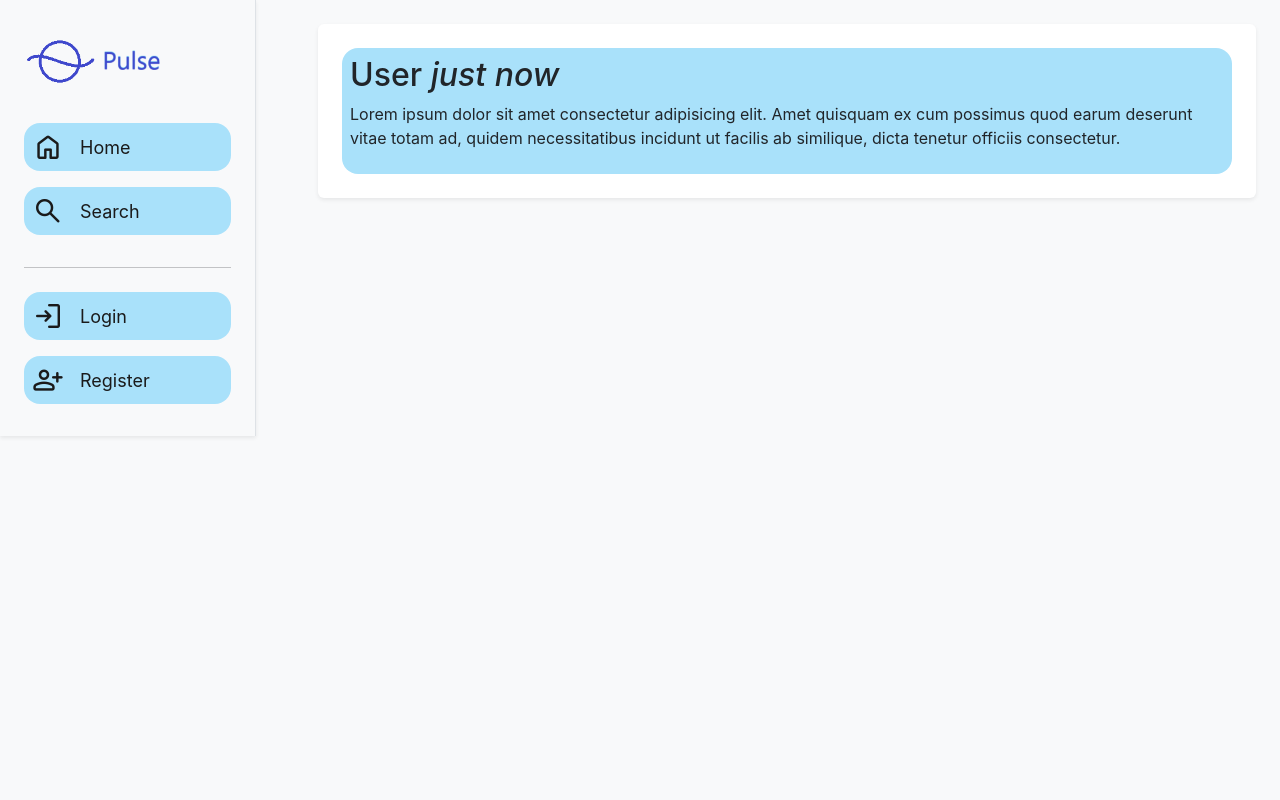
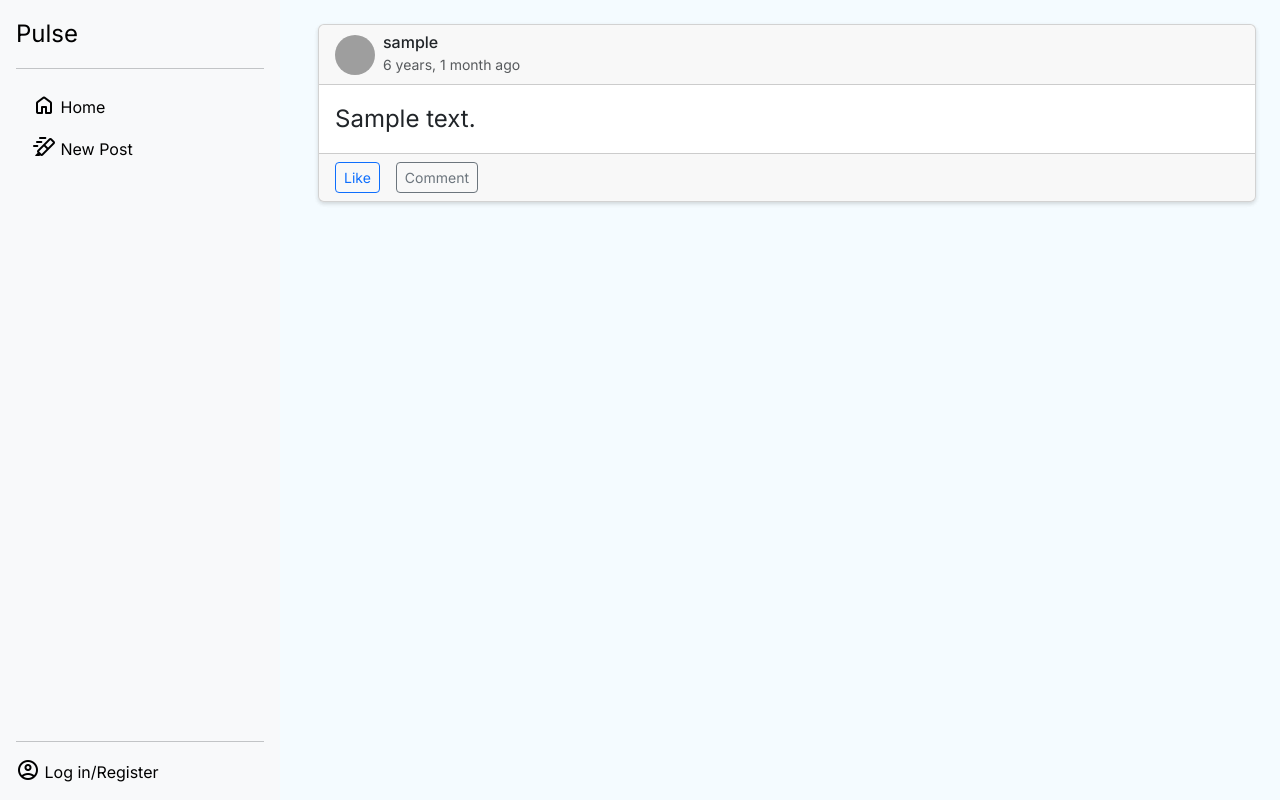
Before and after one commit to ItsDersty/PulseSocialNetwork, a Django app: page / in a window 1280 px wide. Run offline with Django 5.2, Linux system fonts and the light colour scheme; tables that the repository leaves empty hold one stand-in row (values such as "Sample post"); parts of the project's set-up code (start-up, migrations or seed data) failed here and were passed over; grey boxes are pictures that could not be loaded.

Commit message:
Revamped UI (bootstrap style), added posts and profile viewing features,

```diff
--- a/Pulse/settings.py
+++ b/Pulse/settings.py
@@ -34,6 +34,7 @@ ALLOWED_HOSTS = []
 AUTH_USER_MODEL = 'users.PulseUser'
 LOGIN_REDIRECT_URL = '/'
 LOGOUT_REDIRECT_URL = '/'
+LOGIN_URL = '/users/login'
 
 # Application definition
 
--- a/Pulse/static/styles.css
+++ b/Pulse/static/styles.css
@@ -15,7 +15,7 @@
   --big-padding: 16px;
 }
 
-[data-theme="dark"] {
+html[data-bs-theme="dark"] {
   /* Dark Theme */
   --color-primary: #6EC9F5;
   --color-background: #0F1620;
@@ -43,11 +43,15 @@ body {
 }
 
 #SideBar {
-    min-width: 256px;
-    max-width: 256px;
-    position: fixed;
+    position:fixed;
+    height: -webkit-fill-available;
 }
 
+#SideBar .icon {
+    vertical-align: sub;
+}
+
+/* deprecated style, was used in old sidebar
 #SideBar a {
     width: 100%;
     height: 48px;
@@ -56,8 +60,8 @@ body {
     background: var(--color-secondary);
 
     display: flex;
-    align-items: center;   /* вертикально */
-    justify-content: left; /* опционально: горизонтально */
+    align-items: center;
+    justify-content: left;
     padding-left: 8px;
 
     text-decoration: none;
@@ -72,7 +76,7 @@ body {
     margin-right: 8px;
     font-size: 32px;
     user-select: none;
-}
+} */
 
 
 #MainContent {
--- /dev/null
+++ b/Pulse/templates/Pulse/index.html
@@ -0,0 +1,9 @@
+{% extends "templates/base.html" %}
+{% block content %}
+{% load humanize %}
+<div style="gap: 8px; display: flex; flex-direction: column-reverse;">
+    {% for post in posts %}
+        {% include "posts/postElement.html" with post=post %}
+    {% endfor %}
+</div>
+{% endblock %}
--- a/Pulse/templates/pages/index.html
+++ /dev/null
@@ -1,7 +0,0 @@
-{% extends "templates/base.html" %}
-{% block content %}
-<div class="postCard">
-    <h2>User <i>just now</i></h2>
-    <p>Lorem ipsum dolor sit amet consectetur adipisicing elit. Amet quisquam ex cum possimus quod earum deserunt vitae totam ad, quidem necessitatibus incidunt ut facilis ab similique, dicta tenetur officiis consectetur.</p>
-</div>
-{% endblock %}
--- a/Pulse/templates/templates/base.html
+++ b/Pulse/templates/templates/base.html
@@ -4,16 +4,88 @@
     <meta charset="UTF-8">
     <meta name="viewport" content="width=device-width, initial-scale=1.0 ">
     <title>Pulse</title>
+    <!-- Inter Font -->
+    <link href="https://fonts.googleapis.com/css2?family=Inter:wght@300;400;500;600;700&display=swap" rel="stylesheet">
     <!-- Bootstrap CSS -->
     <link href="https://cdn.jsdelivr.net/npm/bootstrap@5.3.2/dist/css/bootstrap.min.css" rel="stylesheet">
     <!-- Google Icons -->
     <link rel="stylesheet" href="https://fonts.googleapis.com/css2?family=Material+Symbols+Rounded:opsz,wght,FILL,GRAD@24,400,1,0" />
     <link rel="stylesheet" href="/static/styles.css">
 </head>
-<body class="bg-light">
+<body class="">
 
     <div class="container-fluid">
         <div class="row min-vh-100">
+
+            <div id="SideBar" class="d-flex flex-column flex-shrink-0 p-3 bg-body-tertiary" style="width: 280px;">
+                <a href="/" class="d-flex align-items-center mb-3 mb-md-0 me-md-auto link-body-emphasis text-decoration-none">
+                    <span class="fs-4">Pulse</span>
+                </a>
+                <hr>
+                <ul class="nav nav-pills flex-column mb-auto">
+                    <li>
+                        <a href="/" class="nav-link link-body-emphasis">
+                            <span class="icon material-symbols-rounded">home</span>
+                            Home
+                        </a>
+                    </li>
+
+                    <li>
+                        <a href="/posts/new" class="nav-link link-body-emphasis">
+                            <span class="icon material-symbols-rounded">ink_highlighter_move</span>
+                            New Post
+                        </a>
+                    </li>
+                </ul>
+
+                <hr>
+
+                {% if user.is_authenticated %}
+                    <div class="dropdown">
+                        <a href="#"
+                        class="d-flex align-items-center link-body-emphasis text-decoration-none dropdown-toggle"
+                        data-bs-toggle="dropdown"
+                        aria-expanded="false">
+
+                            <img src="https://github.com/mdo.png"
+                                alt=""
+                                width="32"
+                                height="32"
+                                class="rounded-circle me-2">
+
+                            <strong>{{ user.username }}</strong>
+                        </a>
+
+                        <ul class="dropdown-menu text-small shadow">
+                            <li>
+                                <a class="dropdown-item" href="#">Support</a>
+                            </li>
+                            <li>
+                                <a class="dropdown-item" href="#">Settings</a>
+                            </li>
+                            <li>
+                                <a class="dropdown-item" href="#">Profile</a>
+                            </li>
+                            <li>
+                                <hr class="dropdown-divider">
+                            </li>
+                            <li>
+                                <a class="dropdown-item" href="/users/logout"  onclick="event.preventDefault(); document.getElementById('logout-form').submit();">Sign out</a>
+
+                                <form id="logout-form" action="{% url 'logout' %}" method="post" class="d-none">
+                                    {% csrf_token %}
+                                </form>
+                            </li>
+                        </ul>
+                    </div>
+                {% else %}
+                    <a href="/users/login" class="nav-link link-body-emphasis">
+                        <span class="icon material-symbols-rounded">account_circle</span>
+                        Log in/Register
+                    </a>
+                {% endif %}
+            </div>
+            <!--old sidebar
             <nav id="SideBar" class="col-md-4 col-lg-3 border-end d-flex flex-column p-4 shadow-sm">
 
                 <img src="/static/logo.png" alt="logo" class="img-fluid mb-4" style="max-width: 150px;">
@@ -55,14 +127,12 @@
                     {% endif %}
                 </div>
             </nav>
+            -->
 
 
-
-            <main id="MainContent" class="col-md-8 col-lg-9 p-4">
-                <div class="card border-0 shadow-sm p-4">
-                    {% block content %}
-                        <h2 class="text-muted">Error 404 - not found</h2>
-                    {% endblock %}
+            <main id="MainContent" class="container p-4 ">
+                <div class="card border-0 shadow-sm p-0 w-100">
+                    {% block content %}{% endblock %}
                 </div>
             </main>
 
@@ -70,8 +140,6 @@
     </div>
 
     <!-- Bootstrap JS (нужен для выпадающих списков и т.д.) -->
-    <script src="https://code.jquery.com/jquery-3.4.1.slim.min.js" integrity="sha384-J6qa4849blE2+poT4WnyKhv5vZF5SrPo0iEjwBvKU7imGFAV0wwj1yYfoRSJoZ+n" crossorigin="anonymous"></script>
-<script src="https://cdn.jsdelivr.net/npm/popper.js@1.16.0/dist/umd/popper.min.js" integrity="sha384-Q6E9RHvbIyZFJoft+2mJbHaEWldlvI9IOYy5n3zV9zzTtmI3UksdQRVvoxMfooAo" crossorigin="anonymous"></script>
-<script src="https://cdn.jsdelivr.net/npm/bootstrap@4.4.1/dist/js/bootstrap.min.js" integrity="sha384-wfSDF2E50Y2D1uUdj0O3uMBJnjuUD4Ih7YwaYd1iqfktj0Uod8GCExl3Og8ifwB6" crossorigin="anonymous"></script>
+    <script src="https://cdn.jsdelivr.net/npm/bootstrap@5.3.2/dist/js/bootstrap.bundle.min.js"></script>
 </body>
 </html>
--- a/Pulse/views.py
+++ b/Pulse/views.py
@@ -2,7 +2,8 @@ from django.shortcuts import render,redirect
 from django.http import HttpResponse,JsonResponse
 from django.shortcuts import get_object_or_404
 from django.contrib.auth.decorators import login_required
-
+from posts.models import Post
 
 def index(request):
-    return render(request,"pages/index.html")
+    posts = Post.objects.all()
+    return render(request,"Pulse/index.html",{'posts': posts})
--- a/Pulse/templates/pages/newPost.html
+++ b/posts/templates/posts/newPost.html
@@ -1,4 +1,4 @@
-{% extends "base.html" %}
+{% extends "templates/base.html" %}
 {% load crispy_forms_tags %}
 
 {% block content %}
@@ -11,7 +11,7 @@
         <div id="preview-container" class="row g-2 mt-2 mb-3"></div>
 
         <div class="d-grid">
-            <button type="submit" class="btn btn-primary">Опубликовать</button>
+            <button type="submit" class="btn btn-primary">Share</button>
         </div>
     </form>
 </div>
--- /dev/null
+++ b/posts/templates/posts/postElement.html
@@ -0,0 +1,38 @@
+{% load humanize %}
+    <div class="card shadow-sm">
+        <!-- Header: автор и дата -->
+        <div class="card-header d-flex align-items-center gap-2">
+            <!-- Аватар автора, если есть -->
+            <img src="#" alt="Avatar" class="rounded-circle" width="40" height="40">
+            <div>
+                <h6 class="mb-0">{{ post.author.username }}</h6>
+                <small class="text-muted">{{ post.created_at|naturaltime }}</small>
+            </div>
+        </div>
+
+        <!-- Основной контент -->
+        <div class="card-body">
+            <p class="card-text fs-4">{{ post.content }}</p>
+
+            <!-- Превью медиа, если есть -->
+            <!--there's no media logic, so don't need for now
+            {% if post.media.all %}
+            <div class="d-flex flex-wrap gap-2 mt-2">
+                {% for media in post.media.all %}
+                    {% if media.is_video %}
+                        <video src="{{ media.file.url }}" class="img-fluid rounded" style="height: 150px; object-fit: cover;" controls></video>
+                    {% else %}
+                        <img src="{{ media.file.url }}" class="img-fluid rounded" style="height: 150px; object-fit: cover;">
+                    {% endif %}
+                {% endfor %}
+            </div>
+            {% endif %}
+            -->
+        </div>
+
+        <!-- Footer: кнопки действий -->
+        <div class="card-footer d-flex gap-3">
+            <button class="btn btn-outline-primary btn-sm">Like</button>
+            <button class="btn btn-outline-secondary btn-sm">Comment</button>
+        </div>
+    </div>
--- /dev/null
+++ b/posts/templates/posts/postPage.html
@@ -0,0 +1,5 @@
+{% extends "templates/base.html" %}
+{% block content %}
+{% load humanize %}
+{% include "posts/postElement.html" with post=post %}
+{% endblock %}
--- a/posts/urls.py
+++ b/posts/urls.py
@@ -5,4 +5,5 @@ from . import views
 
 urlpatterns = [
     path('new/', views.newPost, name='newPost'),
+    path('<int:id>',views.viewPost,name="postPage"),
 ]
--- a/users/urls.py
+++ b/users/urls.py
@@ -6,6 +6,7 @@ from . import views
 
 urlpatterns = [
     path('register/', views.register, name='register'),
-    path('login/', auth_views.LoginView.as_view(template_name='pages/login.html'), name='login'),
+    path('login/', auth_views.LoginView.as_view(template_name='users/login.html'), name='login'),
     path('logout/', auth_views.LogoutView.as_view(), name='logout'),
+    path('<int:id>',views.viewUser,name="viewUser"),
 ]
```
Also changed, not shown: posts/forms.py (added, +16 -0 lines), posts/views.py (+23 -1 lines), users/templates/users/userPage.html (added, +12 -0 lines), users/views.py (+9 -1 lines), posts/migrations/0001_initial.py, posts/migrations/0002_initial.py (added), users/migrations/0001_initial.py, users/templates/users/login.html (renamed from Pulse/templates/pages/login.html), users/templates/users/register.html (renamed from Pulse/templates/pages/register.html).
